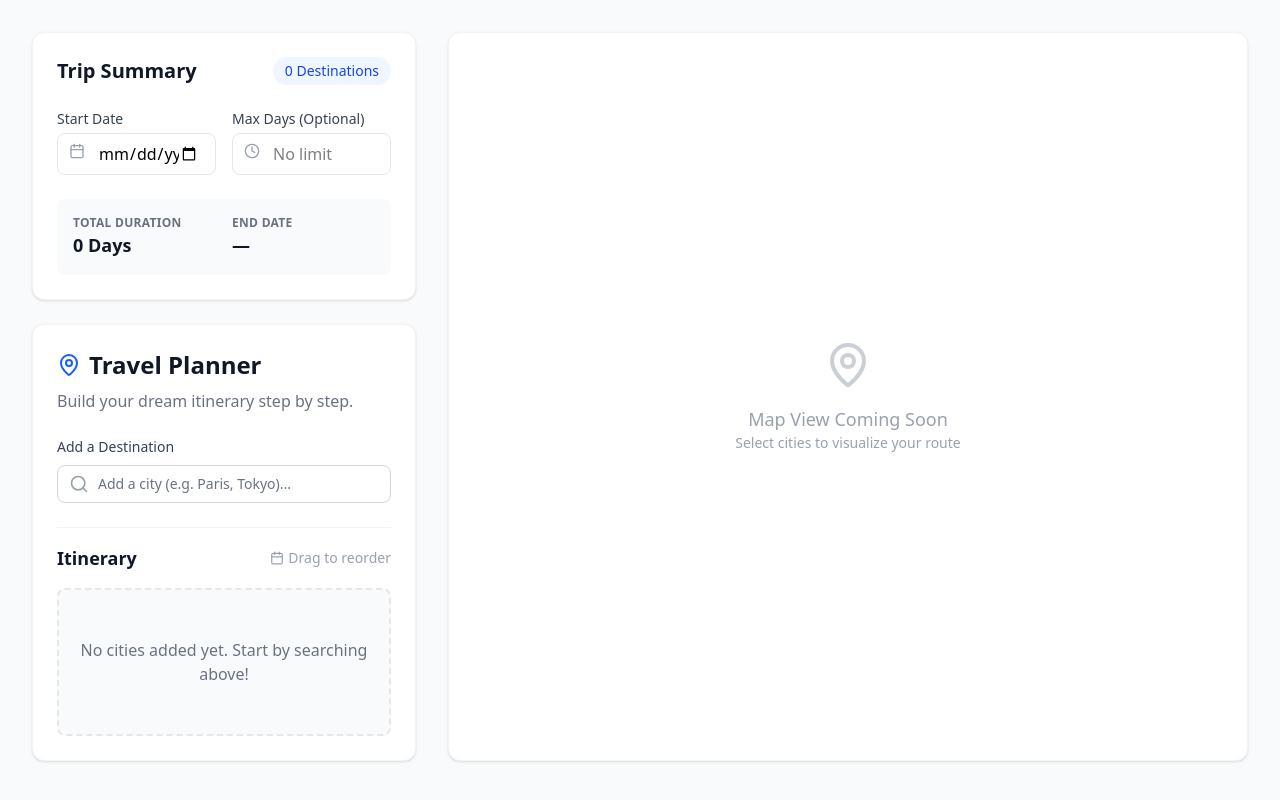
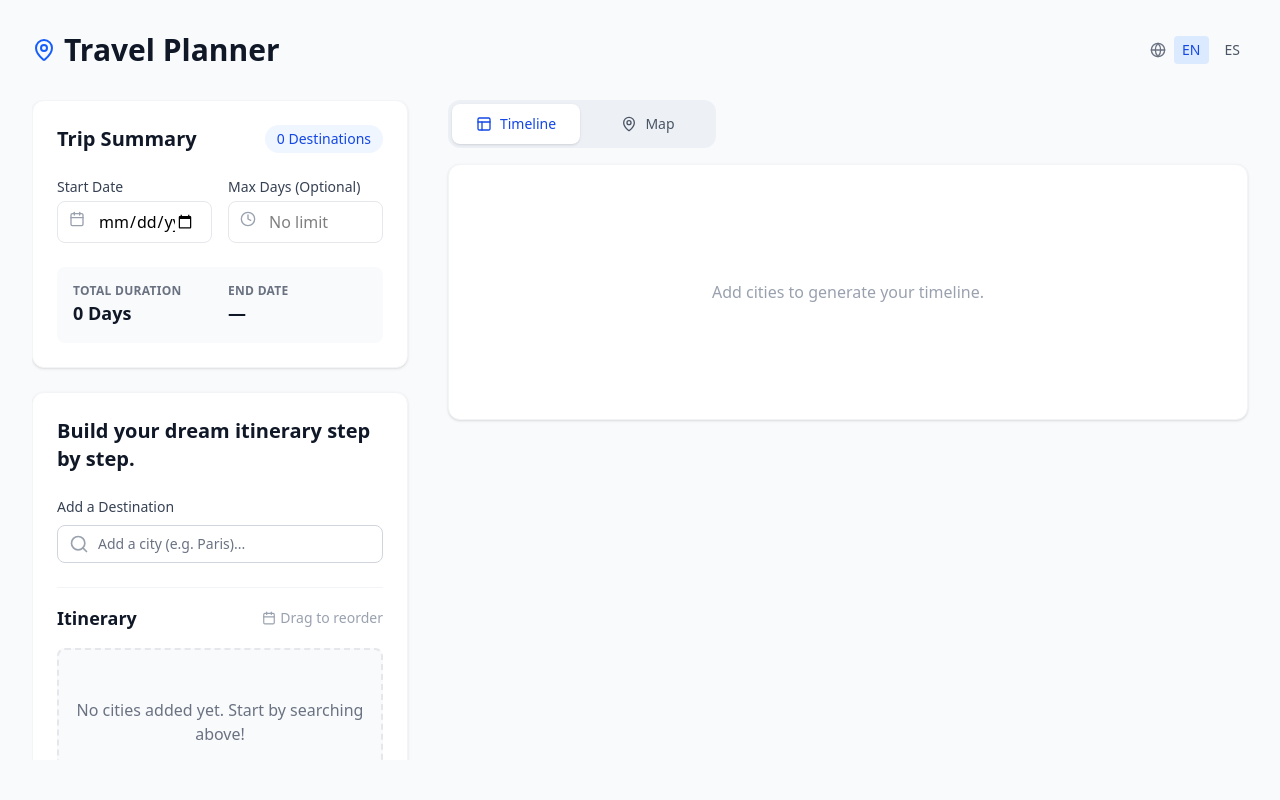
Before and after one commit to The-Dubious-Disc/travel-planner, a Next.js app: page / in a window 1280 px wide. Shown: the top 800 px of the page. Built offline with nearby package versions, Linux system fonts and the light colour scheme.

Commit message:
feat: Real city API, waterfall Gantt, Tabs view, and basic i18n

```diff
--- a/src/app/page.tsx
+++ b/src/app/page.tsx
@@ -1,42 +1,68 @@
 'use client';
 
+import { useState } from 'react';
 import CitySearch from '@/components/CitySearch';
 import CityList from '@/components/CityList';
 import TripSummary from '@/components/TripSummary';
 import GanttChart from '@/components/GanttChart';
-import { MapPin, Calendar } from 'lucide-react';
+import { useTranslation } from '@/hooks/useTranslation';
+import { MapPin, Calendar, Layout, Globe } from 'lucide-react';
 
 export default function Home() {
+  const [activeTab, setActiveTab] = useState<'timeline' | 'map'>('timeline');
+  const { t, language, setLanguage } = useTranslation();
+
   return (
     <main className="min-h-screen bg-gray-50 p-4 md:p-8">
       <div className="max-w-7xl mx-auto space-y-8">
-        <div className="grid grid-cols-1 lg:grid-cols-3 gap-8">
+
+        {/* Header with Language Toggle */}
+        <div className="flex justify-between items-center">
+             <h1 className="text-3xl font-bold text-gray-900 flex items-center gap-2">
+                <MapPin className="text-blue-600" />
+                {t('app.title')}
+              </h1>
+             <div className="flex items-center gap-2">
+                <Globe size={16} className="text-gray-500" />
+                <button
+                  onClick={() => setLanguage('en')}
+                  className={`px-2 py-1 text-sm rounded ${language === 'en' ? 'bg-blue-100 text-blue-700 font-medium' : 'text-gray-600 hover:bg-gray-100'}`}
+                >
+                  EN
+                </button>
+                <button
+                  onClick={() => setLanguage('es')}
+                  className={`px-2 py-1 text-sm rounded ${language === 'es' ? 'bg-blue-100 text-blue-700 font-medium' : 'text-gray-600 hover:bg-gray-100'}`}
+                >
+                  ES
+                </button>
+             </div>
+        </div>
+
+        <div className="grid grid-cols-1 lg:grid-cols-3 gap-8 items-start h-[calc(100vh-140px)]">
           {/* Left Column: Trip Builder */}
-          <div className="lg:col-span-1 space-y-6">
-            {/* Trip Summary Component */}
+          <div className="lg:col-span-1 space-y-6 overflow-y-auto h-full pr-2">
             <TripSummary />
 
             <div className="bg-white p-6 rounded-xl shadow-sm border border-gray-100">
-              <h1 className="text-2xl font-bold text-gray-900 mb-2 flex items-center gap-2">
-                <MapPin className="text-blue-600" />
-                Travel Planner
-              </h1>
-              <p className="text-gray-500 mb-6">Build your dream itinerary step by step.</p>
+              <h2 className="text-xl font-bold text-gray-900 mb-2">
+                {t('app.subtitle')}
+              </h2>
 
-              <div className="space-y-6">
+              <div className="space-y-6 mt-6">
                 <div>
                   <label className="block text-sm font-medium text-gray-700 mb-2">
-                    Add a Destination
+                    {t('search.label')}
                   </label>
                   <CitySearch />
                 </div>
 
                 <div className="pt-4 border-t border-gray-100">
                   <div className="flex items-center justify-between mb-4">
-                    <h2 className="text-lg font-semibold text-gray-900">Itinerary</h2>
+                    <h2 className="text-lg font-semibold text-gray-900">{t('itinerary.title')}</h2>
                     <span className="text-sm text-gray-400 flex items-center gap-1">
                       <Calendar size={14} />
-                      Drag to reorder
+                      {t('itinerary.drag')}
                     </span>
                   </div>
                   <CityList />
@@ -45,21 +71,53 @@ export default function Home() {
             </div>
           </div>
 
-          {/* Right Column: Map/Visualizer (Placeholder for MVP) */}
-          <div className="lg:col-span-2 hidden lg:block">
-            <div className="bg-white h-full min-h-[500px] rounded-xl shadow-sm border border-gray-100 flex items-center justify-center bg-grid-slate-100">
-               <div className="text-center text-gray-400">
-                 <MapPin size={48} className="mx-auto mb-4 opacity-50" />
-                 <p className="text-lg">Map View Coming Soon</p>
-                 <p className="text-sm">Select cities to visualize your route</p>
-               </div>
+          {/* Right Column: Visualizer (Tabs) */}
+          <div className="lg:col-span-2 h-full flex flex-col">
+            {/* Tabs Header */}
+            <div className="flex space-x-1 rounded-xl bg-blue-900/5 p-1 mb-4 w-fit">
+              <button
+                onClick={() => setActiveTab('timeline')}
+                className={`w-32 rounded-lg py-2.5 text-sm font-medium leading-5 transition-all
+                  ${activeTab === 'timeline'
+                    ? 'bg-white text-blue-700 shadow'
+                    : 'text-gray-600 hover:bg-white/[0.12] hover:text-blue-600'
+                  }`}
+              >
+                <div className="flex items-center justify-center gap-2">
+                  <Layout size={16} />
+                  {t('tab.timeline')}
+                </div>
+              </button>
+              <button
+                onClick={() => setActiveTab('map')}
+                className={`w-32 rounded-lg py-2.5 text-sm font-medium leading-5 transition-all
+                  ${activeTab === 'map'
+                    ? 'bg-white text-blue-700 shadow'
+                    : 'text-gray-600 hover:bg-white/[0.12] hover:text-blue-600'
+                  }`}
+              >
+                <div className="flex items-center justify-center gap-2">
+                  <MapPin size={16} />
+                  {t('tab.map')}
+                </div>
+              </button>
+            </div>
+
+            {/* Tab Panels */}
+            <div className="flex-1 min-h-[500px]">
+              {activeTab === 'timeline' ? (
+                <GanttChart />
+              ) : (
+                <div className="bg-white h-full rounded-xl shadow-sm border border-gray-100 flex items-center justify-center bg-grid-slate-100">
+                   <div className="text-center text-gray-400">
+                     <MapPin size={48} className="mx-auto mb-4 opacity-50" />
+                     <p className="text-lg">{t('map.placeholder.title')}</p>
+                     <p className="text-sm">{t('map.placeholder.desc')}</p>
+                   </div>
+                </div>
+              )}
             </div>
           </div>
-        </div>
-
-        {/* Bottom Section: Gantt Chart */}
-        <div className="w-full">
-          <GanttChart />
         </div>
       </div>
     </main>
--- a/src/components/CitySearch.tsx
+++ b/src/components/CitySearch.tsx
@@ -2,23 +2,15 @@
 
 import { useState, useRef, useEffect } from 'react';
 import { useTripStore } from '@/store/useTripStore';
-import { Search, Plus } from 'lucide-react';
-
-const MOCK_CITIES = [
-  'Paris, France', 'London, UK', 'Tokyo, Japan', 'New York, USA',
-  'Rome, Italy', 'Barcelona, Spain', 'Amsterdam, Netherlands', 'Berlin, Germany',
-  'Prague, Czech Republic', 'Lisbon, Portugal', 'Vienna, Austria', 'Dublin, Ireland',
-  'Budapest, Hungary', 'Madrid, Spain', 'Venice, Italy', 'Kyoto, Japan',
-  'Osaka, Japan', 'Seoul, South Korea', 'Bangkok, Thailand', 'Singapore',
-  'Montevideo, Uruguay', 'Buenos Aires, Argentina', 'Sydney, Australia',
-  'Cape Town, South Africa', 'Rio de Janeiro, Brazil'
-];
+import { Search, Plus, Loader2 } from 'lucide-react';
 
 export default function CitySearch() {
   const [query, setQuery] = useState('');
   const [isOpen, setIsOpen] = useState(false);
+  const [isLoading, setIsLoading] = useState(false);
   const [filteredCities, setFilteredCities] = useState<string[]>([]);
   const wrapperRef = useRef<HTMLDivElement>(null);
+  const debounceRef = useRef<NodeJS.Timeout | null>(null);
 
   const addCity = useTripStore((state) => state.addCity);
 
@@ -32,16 +24,46 @@ export default function CitySearch() {
     return () => document.removeEventListener('mousedown', handleClickOutside);
   }, []);
 
+  const fetchCities = async (searchTerm: string) => {
+    if (!searchTerm.trim()) {
+      setFilteredCities([]);
+      setIsOpen(false);
+      return;
+    }
+
+    setIsLoading(true);
+    try {
+      const res = await fetch(`https://api.teleport.org/api/cities/?search=${encodeURIComponent(searchTerm)}`);
+      if (res.ok) {
+        const data = await res.json();
+        const results = data._embedded?.['city:search-results'] || [];
+        const cityNames = results.map((item: any) => item.matching_full_name);
+        setFilteredCities(cityNames);
+        setIsOpen(true);
+      } else {
+        console.error('Failed to fetch cities');
+        setFilteredCities([]);
+      }
+    } catch (error) {
+      console.error('Error fetching cities:', error);
+      setFilteredCities([]);
+    } finally {
+      setIsLoading(false);
+    }
+  };
+
   const handleSearch = (e: React.ChangeEvent<HTMLInputElement>) => {
     const value = e.target.value;
     setQuery(value);
 
-    if (value.trim().length > 0) {
-      const filtered = MOCK_CITIES.filter(city =>
-        city.toLowerCase().includes(value.toLowerCase())
-      );
-      setFilteredCities(filtered);
-      setIsOpen(true);
+    if (debounceRef.current) {
+      clearTimeout(debounceRef.current);
+    }
+
+    if (value.trim().length > 2) {
+      debounceRef.current = setTimeout(() => {
+        fetchCities(value);
+      }, 300);
     } else {
       setFilteredCities([]);
       setIsOpen(false);
@@ -49,23 +71,19 @@ export default function CitySearch() {
   };
 
   const handleSelectCity = (city: string) => {
+    // Clean up city name if needed, usually comes as "Paris, Île-de-France, France"
+    // We might want just "Paris, France" but the full name is precise.
+    // Let's keep it simple for now.
     addCity(city);
     setQuery('');
     setIsOpen(false);
+    setFilteredCities([]);
   };
 
   const handleKeyDown = (e: React.KeyboardEvent) => {
     if (e.key === 'Enter' && query.trim()) {
-      // If valid city in list matches exactly or just add what's typed
-      // For now, let's just add what's typed if it's not empty,
-      // or the first match if available.
       if (filteredCities.length > 0) {
         handleSelectCity(filteredCities[0]);
-      } else {
-         // Optional: allow free text adding?
-         // addCity(query);
-         // setQuery('');
-         // setIsOpen(false);
       }
     }
   };
@@ -74,18 +92,19 @@ export default function CitySearch() {
     <div className="relative w-full max-w-md" ref={wrapperRef}>
       <div className="relative">
         <div className="absolute inset-y-0 left-0 pl-3 flex items-center pointer-events-none">
-          <Search className="h-5 w-5 text-gray-400" />
+          {isLoading ? (
+            <Loader2 className="h-5 w-5 text-blue-500 animate-spin" />
+          ) : (
+            <Search className="h-5 w-5 text-gray-400" />
+          )}
         </div>
         <input
           type="text"
           className="block w-full pl-10 pr-4 py-2 border border-gray-300 rounded-lg leading-5 bg-white placeholder-gray-500 focus:outline-none focus:placeholder-gray-400 focus:ring-1 focus:ring-blue-500 focus:border-blue-500 sm:text-sm text-black"
-          placeholder="Add a city (e.g. Paris, Tokyo)..."
+          placeholder="Add a city (e.g. Paris)..."
           value={query}
           onChange={handleSearch}
           onKeyDown={handleKeyDown}
-          onFocus={() => {
-            if (query.trim().length > 0) setIsOpen(true);
-          }}
         />
       </div>
 
--- a/src/components/GanttChart.tsx
+++ b/src/components/GanttChart.tsx
@@ -1,6 +1,7 @@
 'use client';
 
 import { useTripStore } from '@/store/useTripStore';
+import { useTranslation } from '@/hooks/useTranslation';
 import { format, addDays } from 'date-fns';
 
 const COLORS = [
@@ -16,9 +17,14 @@ const COLORS = [
 
 export default function GanttChart() {
   const { cities, startDate } = useTripStore();
+  const { t } = useTranslation();
 
   if (cities.length === 0) {
-    return null;
+    return (
+      <div className="bg-white p-6 rounded-xl shadow-sm border border-gray-100 flex items-center justify-center h-64">
+        <p className="text-gray-400">{t('gantt.empty')}</p>
+      </div>
+    );
   }
 
   // Calculate timeline data
@@ -29,7 +35,7 @@ export default function GanttChart() {
 
     // Calculate dates if startDate exists
     const start = startDate ? addDays(startDate, startOffset) : null;
-    const end = startDate ? addDays(startDate, endOffset - 1) : null; // Inclusive end date for display
+    const end = startDate ? addDays(startDate, endOffset - 1) : null;
 
     // Update offset for next city
     currentOffset += city.days;
@@ -39,70 +45,84 @@ export default function GanttChart() {
       start,
       end,
       color: COLORS[index % COLORS.length],
-      startDayIdx: startOffset + 1,
-      endDayIdx: endOffset
+      startOffset,
+      endOffset,
+      days: city.days
     };
   });
 
-  // Scale: 1 day = X pixels (or percentage).
-  // For scrolling, let's use a fixed min-width per day.
-  // Using flex-basis/width relative to total days might be too small for long trips.
-  // Let's use a dynamic grid or flex with width styles.
+  const DAY_WIDTH_PX = 40; // Narrower since we are stacking
+  const ROW_HEIGHT = 48; // Height of each row
 
-  const DAY_WIDTH_PX = 60; // Wide enough for a label if needed, or just visual bulk
+  const totalDays = currentOffset;
+  const chartWidth = Math.max(800, totalDays * DAY_WIDTH_PX + 100); // Minimum width to look good
 
   return (
-    <div className="bg-white p-6 rounded-xl shadow-sm border border-gray-100 mt-6">
-      <h2 className="text-xl font-bold text-gray-900 mb-4">Trip Timeline</h2>
+    <div className="bg-white p-6 rounded-xl shadow-sm border border-gray-100 h-full flex flex-col">
+      <div className="flex items-center justify-between mb-6">
+        <h2 className="text-xl font-bold text-gray-900">{t('gantt.title')}</h2>
+        <div className="text-sm text-gray-500">
+           {t('gantt.total')}: <span className="font-semibold text-gray-900">{totalDays} {t('summary.days')}</span>
+        </div>
+      </div>
 
-      <div className="w-full overflow-x-auto pb-4">
-        {/* Container for the chart */}
-        <div
-          className="flex h-32 relative min-w-max"
-          style={{ width: `${Math.max(100, currentOffset * DAY_WIDTH_PX)}px` }}
-        >
-          {timelineData.map((item) => (
-            <div
-              key={item.id}
-              className={`relative h-16 mt-8 first:rounded-l-lg last:rounded-r-lg shadow-sm border-b-4 border-r border-white/20 transition-all hover:brightness-110 group ${item.color}`}
-              style={{ width: `${item.days * DAY_WIDTH_PX}px` }}
-            >
-              {/* Label inside bar */}
-              <div className="absolute inset-0 flex items-center justify-center p-1">
-                <span className="text-white font-medium text-sm truncate px-1 shadow-sm">
-                  {item.name}
+      <div className="flex-1 overflow-auto">
+        <div className="relative pb-8" style={{ minWidth: `${chartWidth}px` }}>
+
+          {/* Grid Lines (Optional background) */}
+          <div className="absolute inset-0 flex pointer-events-none" style={{ width: `${totalDays * DAY_WIDTH_PX}px` }}>
+            {Array.from({ length: totalDays + 1 }).map((_, i) => (
+              <div
+                key={i}
+                className="h-full border-l border-dashed border-gray-100 first:border-solid first:border-gray-200"
+                style={{ left: `${i * DAY_WIDTH_PX}px`, position: 'absolute' }}
+              />
+            ))}
+          </div>
+
+          {/* Waterfall Rows */}
+          <div className="space-y-4 pt-2 relative z-10">
+            {timelineData.map((item, index) => (
+              <div key={item.id} className="relative flex items-center" style={{ height: `${ROW_HEIGHT}px` }}>
+
+                {/* Connecting Line from previous (if not first) */}
+                {index > 0 && (
+                  <div
+                    className="absolute border-l-2 border-b-2 border-gray-300 rounded-bl-lg -z-10"
+                    style={{
+                      top: `-${ROW_HEIGHT / 2 + 10}px`,
+                      left: `${item.startOffset * DAY_WIDTH_PX}px`,
+                      width: '16px', // Small curve hook
+                      height: `${ROW_HEIGHT / 2 + 26}px`
+                    }}
+                  />
+                )}
+
+                {/* The Bar */}
+                <div
+                  className={`relative h-10 rounded-lg shadow-sm border border-white/20 transition-all hover:scale-[1.02] hover:shadow-md group ${item.color} flex items-center px-3 text-white`}
+                  style={{
+                    marginLeft: `${item.startOffset * DAY_WIDTH_PX}px`,
+                    width: `${item.days * DAY_WIDTH_PX}px`,
+                  }}
+                >
+                  <span className="font-medium text-sm truncate w-full">{item.name}</span>
+
+                  {/* Tooltip / Info */}
+                  <div className="absolute -top-8 left-0 bg-gray-900 text-white text-xs px-2 py-1 rounded opacity-0 group-hover:opacity-100 transition-opacity whitespace-nowrap z-20 pointer-events-none">
+                    {item.days} {t('summary.days')} • {item.start ? format(item.start, 'MMM d') : `Day ${item.startOffset + 1}`} - {item.end ? format(item.end, 'MMM d') : `Day ${item.endOffset}`}
+                  </div>
+                </div>
+
+                {/* Date Label on the right of the bar */}
+                <span className="ml-3 text-xs font-medium text-gray-400 whitespace-nowrap">
+                   {item.start && format(item.start, 'MMM d')}
                 </span>
+
               </div>
+            ))}
+          </div>
 
-              {/* Tooltip / Details on Hover or static below */}
-              <div className="absolute -top-7 left-0 text-xs font-semibold text-gray-500 whitespace-nowrap">
-                {item.start && item.end ? (
-                   format(item.start, 'MMM d')
-                ) : (
-                  `Day ${item.startDayIdx}`
-                )}
-              </div>
-
-              {/* Duration pill */}
-              <div className="absolute -bottom-8 left-1/2 -translate-x-1/2 bg-gray-800 text-white text-[10px] px-2 py-0.5 rounded-full opacity-0 group-hover:opacity-100 transition-opacity whitespace-nowrap z-10">
-                {item.days} days
-              </div>
-            </div>
-          ))}
-
-          {/* End Date Marker */}
-          <div className="absolute -top-7 right-0 translate-x-1/2 text-xs font-semibold text-gray-500">
-             {timelineData.length > 0 && (
-               timelineData[timelineData.length - 1].end
-                 ? format(addDays(timelineData[timelineData.length - 1].end!, 1), 'MMM d') // The day they leave / trip over
-                 : `Day ${currentOffset + 1}`
-             )}
-          </div>
-        </div>
-
-        {/* Legend / Info if needed */}
-        <div className="mt-6 text-sm text-gray-400 flex gap-4">
-           <span>Total: {currentOffset} days</span>
         </div>
       </div>
     </div>
--- /dev/null
+++ b/src/hooks/useTranslation.ts
@@ -0,0 +1,77 @@
+import { create } from 'zustand';
+
+type Language = 'en' | 'es';
+
+interface TranslationState {
+  language: Language;
+  setLanguage: (lang: Language) => void;
+  t: (key: string) => string;
+}
+
+const translations = {
+  en: {
+    'app.title': 'Travel Planner',
+    'app.subtitle': 'Build your dream itinerary step by step.',
+    'search.label': 'Add a Destination',
+    'search.placeholder': 'Add a city (e.g. Paris)...',
+    'itinerary.title': 'Itinerary',
+    'itinerary.drag': 'Drag to reorder',
+    'tab.timeline': 'Timeline',
+    'tab.map': 'Map',
+    'map.placeholder.title': 'Map View Coming Soon',
+    'map.placeholder.desc': 'Select cities to visualize your route',
+    'summary.title': 'Trip Summary',
+    'summary.destination': 'Destination',
+    'summary.destinations': 'Destinations',
+    'summary.start_date': 'Start Date',
+    'summary.max_days': 'Max Days (Optional)',
+    'summary.total_duration': 'Total Duration',
+    'summary.days': 'Days',
+    'summary.end_date': 'End Date',
+    'summary.limit_exceeded': 'Time Limit Exceeded',
+    'summary.within_budget': 'Within Budget',
+    'summary.days_over': 'days over limit',
+    'summary.days_remaining': 'days remaining',
+    'gantt.title': 'Trip Timeline',
+    'gantt.total': 'Total',
+    'gantt.empty': 'Add cities to generate your timeline.',
+    'citylist.empty': 'No cities added yet. Start by searching above!',
+  },
+  es: {
+    'app.title': 'Planificador de Viajes',
+    'app.subtitle': 'Construye tu itinerario soñado paso a paso.',
+    'search.label': 'Añadir Destino',
+    'search.placeholder': 'Añade una ciudad (ej. París)...',
+    'itinerary.title': 'Itinerario',
+    'itinerary.drag': 'Arrastra para reordenar',
+    'tab.timeline': 'Cronograma',
+    'tab.map': 'Mapa',
+    'map.placeholder.title': 'Vista de Mapa Próximamente',
+    'map.placeholder.desc': 'Selecciona ciudades para visualizar tu ruta',
+    'summary.title': 'Resumen del Viaje',
+    'summary.destination': 'Destino',
+    'summary.destinations': 'Destinos',
+    'summary.start_date': 'Fecha de Inicio',
+    'summary.max_days': 'Días Máx (Opcional)',
+    'summary.total_duration': 'Duración Total',
+    'summary.days': 'Días',
+    'summary.end_date': 'Fecha Final',
+    'summary.limit_exceeded': 'Límite de Tiempo Excedido',
+    'summary.within_budget': 'Dentro del Presupuesto',
+    'summary.days_over': 'días sobre el límite',
+    'summary.days_remaining': 'días restantes',
+    'gantt.title': 'Cronograma del Viaje',
+    'gantt.total': 'Total',
+    'gantt.empty': 'Añade ciudades para generar tu cronograma.',
+    'citylist.empty': 'No hay ciudades añadidas. ¡Empieza buscando arriba!',
+  }
+};
+
+export const useTranslation = create<TranslationState>((set, get) => ({
+  language: 'en',
+  setLanguage: (lang) => set({ language: lang }),
+  t: (key) => {
+    const lang = get().language;
+    return translations[lang][key as keyof typeof translations['en']] || key;
+  }
+}));
```
Also changed, not shown: src/components/CityList.tsx (+5 -2 lines), src/components/TripSummary.tsx (+14 -10 lines).
